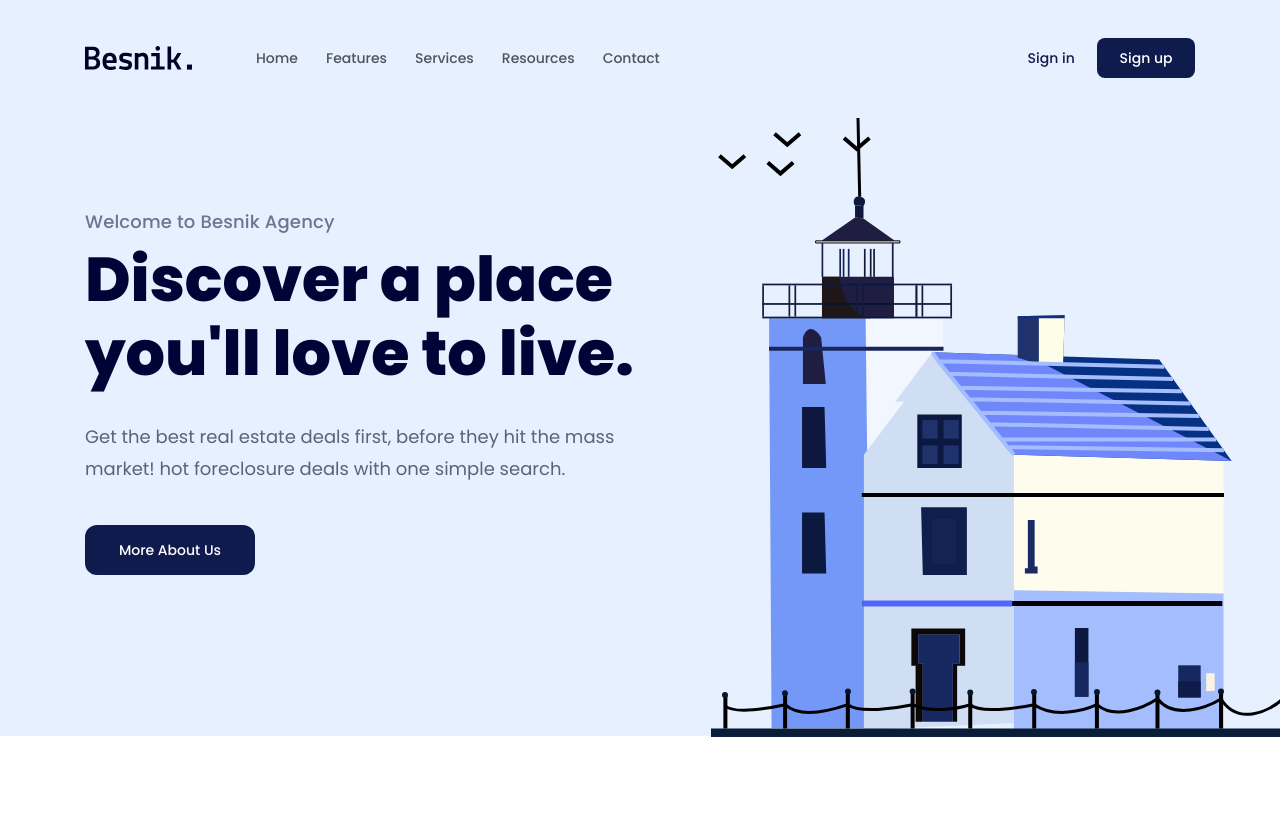
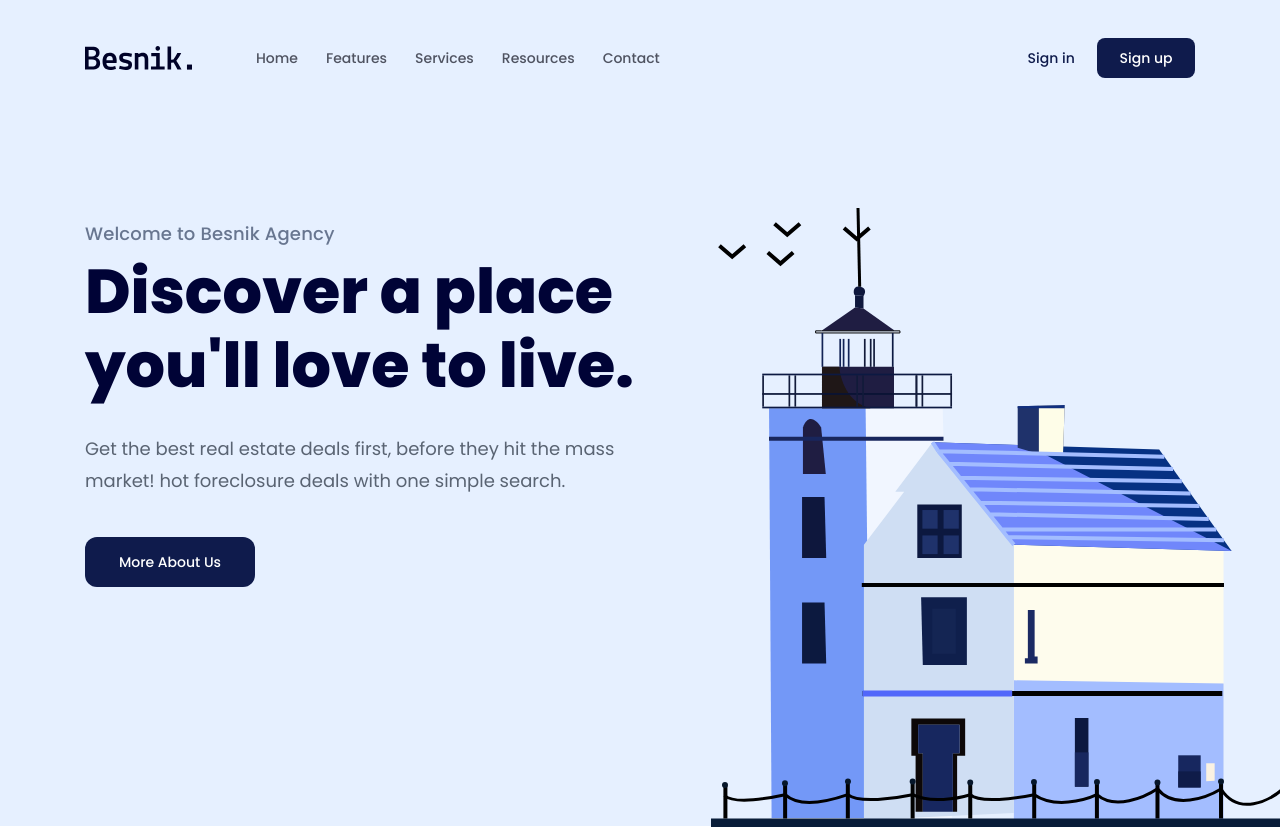
Before and after one commit to datnguyen2702/F8-HTML-CSS-P01, a plain HTML site: page index.html in a window 1280 px wide. Shown: the top 829 px of the page. Drawn offline with Linux system fonts and the light colour scheme.

Commit message:
fix bug 2

```diff
--- a/assets/css/styles.css
+++ b/assets/css/styles.css
@@ -49,17 +49,29 @@ a {
 }
 
 /* ==============Header=============== */
+.fix-header {
+    background: #E6F0FF;
+    padding-top: 26px;
+    position: sticky;
+    top: -26px;
+    z-index: 1;
+}
+
 .header {
     position: relative;
     width: 100vw;
     height: 736px;
+    display: flex;
+    flex-direction: column;
     background: #E6F0FF;
+
 }
 
 .navbar {
     display: flex;
     align-items: center;
-    padding-top: 38px;
+    /* padding-top: 38px; */
+    padding: 12px 0;
 }
 
 .navbar ul {
@@ -654,7 +666,12 @@ footer .icon {
     justify-content: center;
     width: 40px;
     height: 40px;
+    border: 2px solid #E6F0FF ;
     border-radius: 7px;
+    background-color: #FFFFFF;
+}
+
+footer .icon:hover {
     background-color: #E6F0FF;
 }
 
--- a/index.html
+++ b/index.html
@@ -21,7 +21,7 @@
     <body>
         <main>
             <!-- Header -->
-            <header class="header">
+            <header class="fix-header">
                 <div class="content">
                     <nav class="navbar">
                         <!-- Logo -->
@@ -42,6 +42,10 @@
                             <a href="#!" class="btn action-btn">Sign up</a>
                         </div>
                     </nav>
+                </div>
+            </header>
+            <header class="header">
+                <div class="content">
                     <div class="hero">
                         <div class="info">
                             <p class="sub-title">Welcome to Besnik Agency</p>
```
